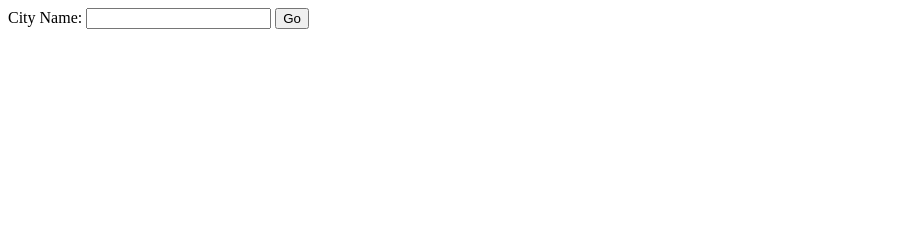
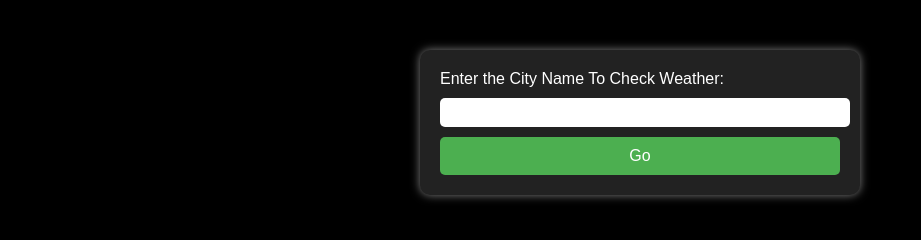
Before and after one commit to PawanYadavv/WeatherApp, a website: page index.html in a window 1280 px wide. Shown: the whole page, without its empty margins (0-921 px from the left). Drawn offline with Linux system fonts and the light colour scheme.

Commit message:
Update app.js, index.html, and add style.css

```diff
--- a/index.html
+++ b/index.html
@@ -1,7 +1,3 @@
-
-
-
-
 <!DOCTYPE html>
 <html lang="en">
 <head>
@@ -9,10 +5,12 @@
     <meta http-equiv="X-UA-Compatible" content="IE=edge">
     <meta name="viewport" content="width=device-width, initial-scale=1.0">
     <title>Document</title>
+    <link rel="stylesheet" type="text/css" href="/style.css">
+
 </head>
-<body>
+<body class="dark-mode">
     <form class="" action="/" method="post">
-        <label for="cityInput">City Name:</label>
+        <label for="cityInput">Enter the City Name To Check Weather:</label>
         <input id="cityInput" type="text" name="cityName">
         <button type="submit"> Go </button>
 
--- /dev/null
+++ b/public/style.css
@@ -0,0 +1,65 @@
+body {
+  background-color: #282c34;
+  color: #fff;
+  font-family: Arial, sans-serif;
+}
+
+form {
+  max-width: 400px;
+  margin: 50px auto;
+  padding: 20px;
+  background-color: #333;
+  border-radius: 10px;
+  box-shadow: 0 0 10px rgba(0, 0, 0, 0.5);
+}
+
+label {
+  display: block;
+  margin-bottom: 10px;
+  color: #fff;
+}
+
+input[type="text"] {
+  width: 100%;
+  padding: 7px 5px;
+  border-radius: 5px;
+  border: none;
+  background-color: #fff;
+  color: #333;
+}
+
+button[type="submit"] {
+  display: block;
+  width: 100%;
+  padding: 10px;
+  margin-top: 10px;
+  border-radius: 5px;
+  border: none;
+  background-color: #4CAF50;
+  color: #fff;
+  font-size: 16px;
+  cursor: pointer;
+}
+
+button[type="submit"]:hover {
+  background-color: #45a049;
+}
+
+.dark-mode {
+  background-color: #000;
+  color: #fff;
+}
+
+.dark-mode form {
+  background-color: #222;
+  box-shadow: 0 0 10px rgba(255, 255, 255, 0.5);
+}
+
+.dark-mode label {
+  color: #fff;
+}
+
+.dark-mode input[type="text"] {
+  background-color: #fff;
+  color: #000;
+}
```
Also changed, not shown: app.js (+4 -9 lines).
